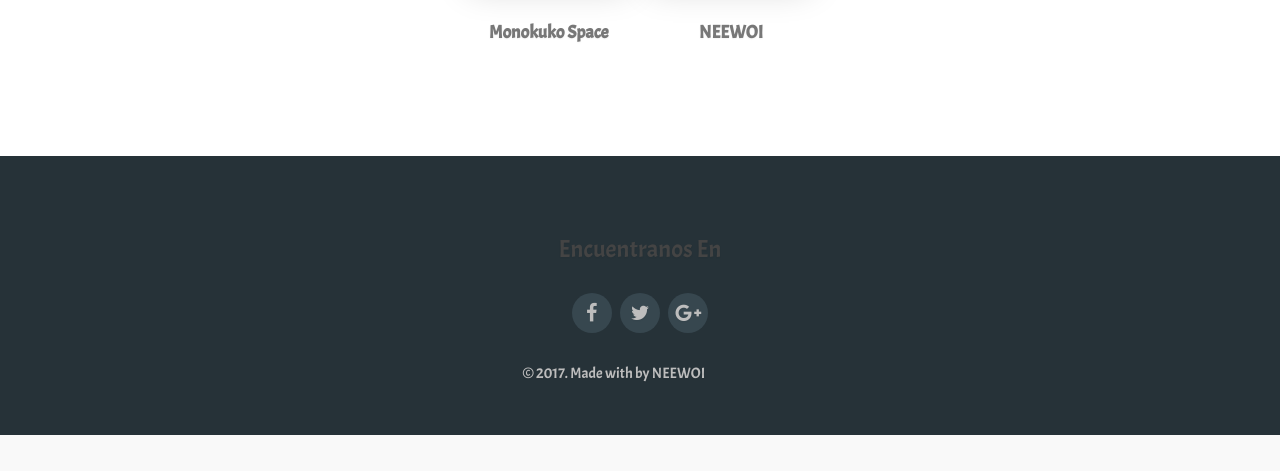
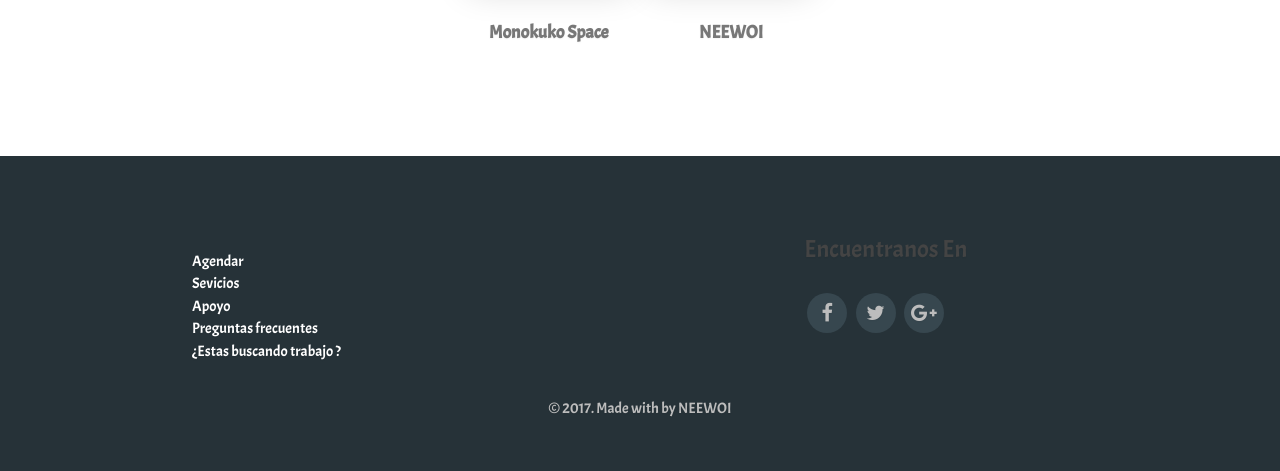
Before and after one commit to oabuchaibe/washMe, a Django app: template templates/homepage/home_view.html in a window 1280 px wide. Shown: the part 2773-3244 px from the top of the page. Before the commit the page ends 3208 px from the top, so only its background shows below. Run offline with Django 3.2, Linux system fonts and the light colour scheme; the template is opened without the code that fills it, so the values that code supplies are empty.

Commit message:
list footer

```diff
--- a/templates/footer.html
+++ b/templates/footer.html
@@ -1,14 +1,41 @@
 <footer class="footer-main" id="footer">
     <div class="container">
         <div class="row">
-            <div class="col s12 m8 l8 offset-m2 offset-l2 center">
+            <div class="col s12 m6 l8 ">
+                <ul>
+                    <li>
+                        <a href="{% url 'pay' %} ">
+                            Agendar
+                        </a>
+                    </li>
+                    <li>
+                        <a href="#overview">
+                            Sevicios
+                        </a>
+                    </li>
+                    <li>
+                        <a href="#apoyo">
+                            Apoyo
+                        </a>
+                    </li>
+                    <li>
+                        <a href="">
+                            Preguntas frecuentes
+                        </a>
+                    </li>
+                    <li>
+                        <a href="{% url 'new_washer' %}">
+                            ¿Estas buscando trabajo  ?
+                        </a>
+                    </li>
+                </ul>
+            </div>
+            <div class="col s12 m6 l4 ">
                 <a href="index.html">
                     <h5>
                         Encuentranos En
                     </h5>
                 </a>
-                <div class="clearfix">
-                </div>
                 <ul class="list-inline footer-social">
                     <li>
                         <a href=" " target="_blank">
@@ -29,12 +56,15 @@
                         </a>
                     </li>
                 </ul>
+            </div>
+        </div>
+        <div class="row center">
+            <div class="s12 m12 l12">
                 <span class="copyrights">
                     © 2017. Made with
                     <i class="ion-android-favorite">
                     </i>
                     by NEEWOI
-                    <img id="icon_mark"/>
                 </span>
             </div>
         </div>
--- a/templates/homepage/home_view.html
+++ b/templates/homepage/home_view.html
@@ -204,7 +204,7 @@
 Agendar Ahora
 </h2>
 <a class="" href="{% url 'pay' %}">
-<i class="fa fa-calendar-plus-o green " aria-hidden="true">
+<i class="fa fa-calendar-plus-o green " target="_blank" aria-hidden="true">
 </i>
 </a>
 </section>
```
